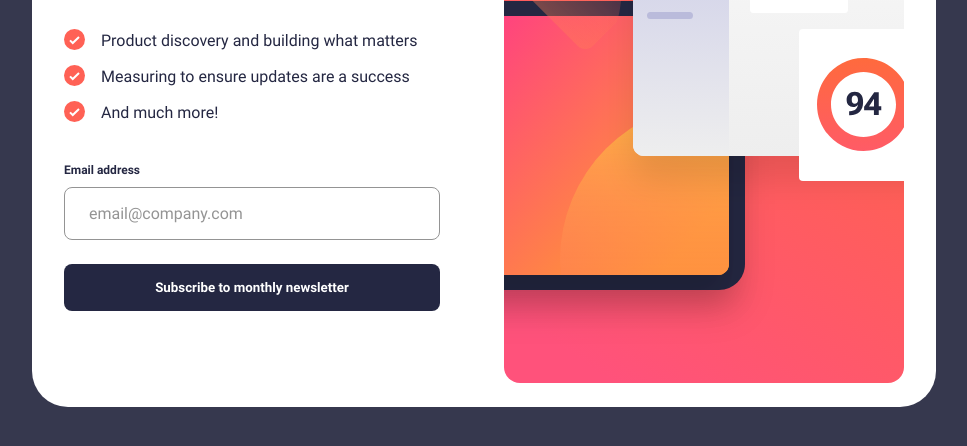
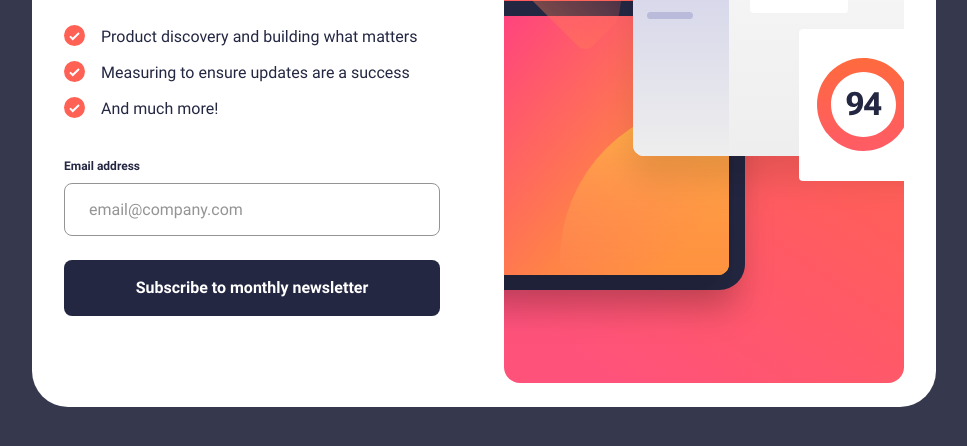
Before and after one commit to NunoJDMachado/newsletter-sign-up-with-success-message, a plain HTML site: page index.html in a window 1280 px wide. Shown: the part 314-760 px from the top of the page, without its empty margins (156-1123 px from the left). Drawn offline with Linux system fonts and the light colour scheme.

Commit message:
Fix .btn-blue font styles

```diff
--- a/assets/style.css
+++ b/assets/style.css
@@ -280,6 +280,8 @@
         background-color: var(--blue-800);
         color: var(--white);
         border-radius: var(--btn-border-radius);
+        font-size: inherit;
+        line-height: inherit;
         border: none;
         outline: none;
         padding-block: var(--spacing-200);
```
